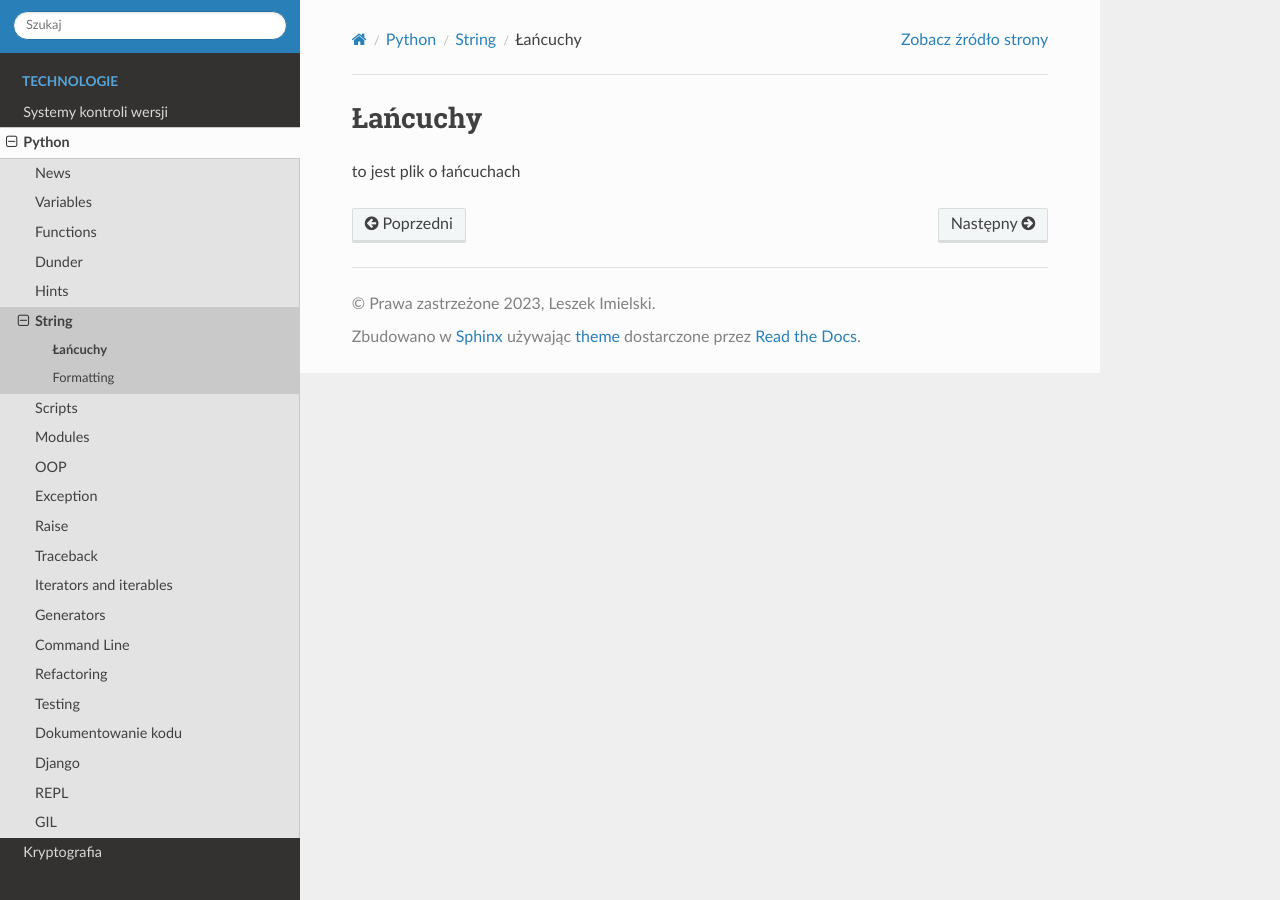
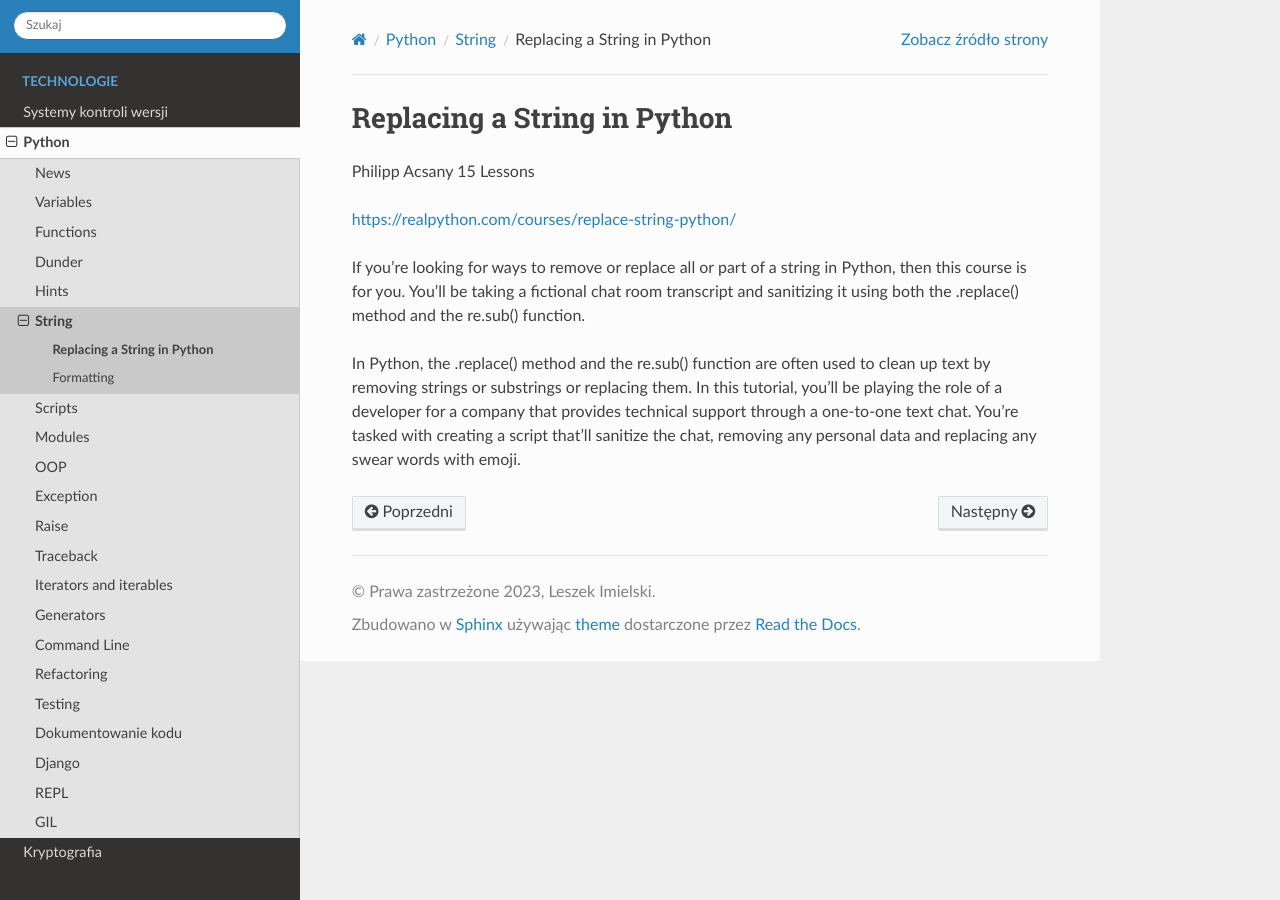
Before and after one commit to limielski/UsingSphinx, a Sphinx documentation site: the page built from docs/source/python/string/string0-0.rst, in a window 1280 px wide. Built offline with Sphinx 7.4.7 and the Read the Docs theme 2.0.0, drawn with Linux system fonts in a browser that asks for light colours.

Commit message:
add news0-0, string/string0-0

```diff
--- a/docs/source/python/news/index.rst
+++ b/docs/source/python/news/index.rst
@@ -4,6 +4,7 @@ News
 .. toctree::
    :maxdepth: 2
 
+   news0-0
    3.10/index
    3.11/index
    3.12/index
--- a/docs/source/python/string/string0-0.rst
+++ b/docs/source/python/string/string0-0.rst
@@ -1,4 +1,10 @@
-Łańcuchy
-========
+Replacing a String in Python
+============================
 
-to jest plik o łańcuchach
+Philipp Acsany 15 Lessons
+
+https://realpython.com/courses/replace-string-python/
+
+If you’re looking for ways to remove or replace all or part of a string in Python, then this course is for you. You’ll be taking a fictional chat room transcript and sanitizing it using both the .replace() method and the re.sub() function.
+
+In Python, the .replace() method and the re.sub() function are often used to clean up text by removing strings or substrings or replacing them. In this tutorial, you’ll be playing the role of a developer for a company that provides technical support through a one-to-one text chat. You’re tasked with creating a script that’ll sanitize the chat, removing any personal data and replacing any swear words with emoji.
```
Also changed, not shown: docs/source/python/news/news0-0.rst (added, +8 -0 lines).
